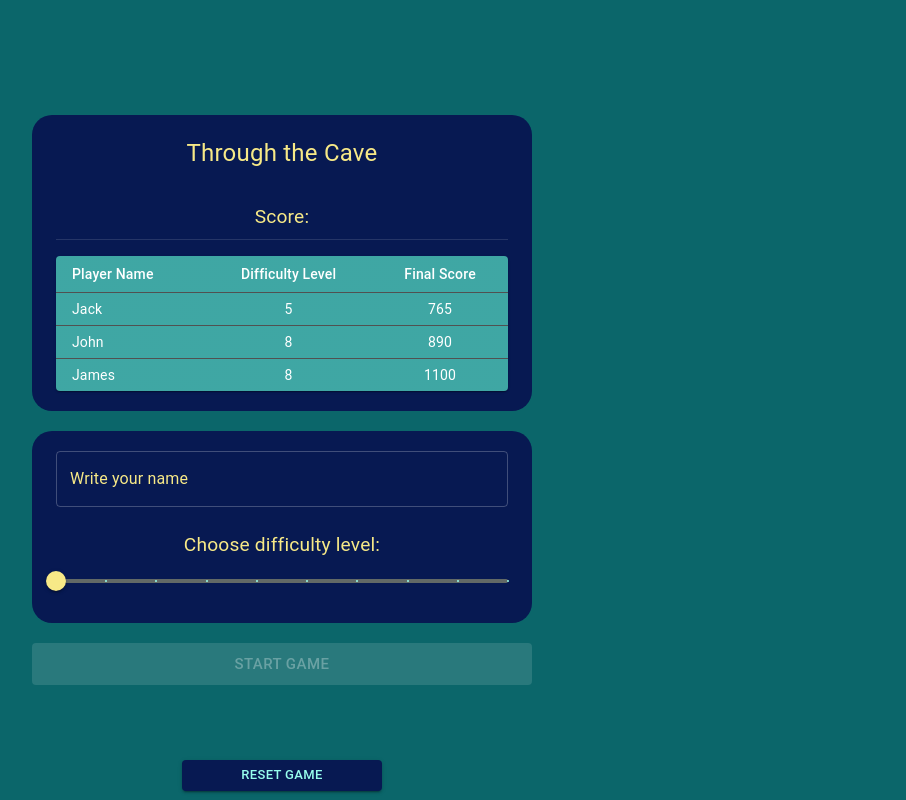
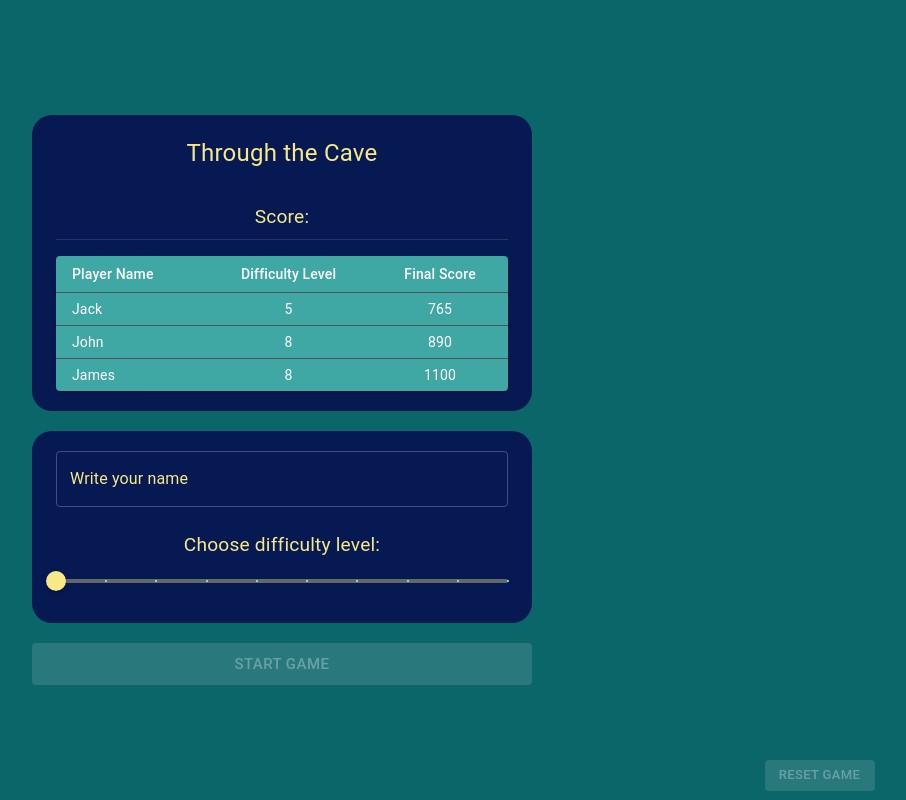
Before and after one commit to shaggy611/Fly-Drone-Game, a React (Vite) app: page / in a window 1280 px wide. Shown: the whole page, without its empty margins (358-1264 px from the left). Built offline with nearby package versions, Linux system fonts and the light colour scheme.

Commit message:
Fix reset button

```diff
--- a/src/App.tsx
+++ b/src/App.tsx
@@ -7,16 +7,17 @@ import Drone from './components/Drone'
 import styled from 'styled-components'
 import FailedGame from './components/FailedGame'
 import { LinearProgress, Typography } from '@mui/material'
+import { resetAllStore } from './store'
 
 function App() {
   const start = useBoundStore((state) => state.start)
-  const setStart = useBoundStore((state) => state.setStart)
-  const setId = useBoundStore((state) => state.setId)
+  const loading = useBoundStore((state) => state.loading)
   const gameFailed = useBoundStore((state) => state.gameFailed)
+  // const setStart = useBoundStore((state) => state.setStart)
+  // const setId = useBoundStore((state) => state.setId)
   // const gameSuccess = useBoundStore((state) => state.gameSuccess)
-  const setToken = useBoundStore((state) => state.setToken)
-  const setCaveCoords = useBoundStore((state) => state.setCaveCoords)
-  const loading = useBoundStore((state) => state.loading)
+  // const setToken = useBoundStore((state) => state.setToken)
+  // const setCaveCoords = useBoundStore((state) => state.setCaveCoords)
 
   return (
     <>
@@ -41,11 +42,9 @@ function App() {
       <StyledButton
         variant='contained'
         size='small'
+        disabled={!start || loading}
         onClick={() => {
-          setStart()
-          setId('')
-          setToken('')
-          setCaveCoords([])
+          resetAllStore()
         }}>
         RESET GAME
       </StyledButton>
@@ -60,11 +59,11 @@ const CaveWrapper = styled.div`
 `
 
 const StyledButton = styled(Button)`
-  max-width: 200px;
+  max-width: 110px;
   width: 100%;
   position: absolute !important;
   top: 95%;
-  left: 50%;
+  left: 92%;
   transform: translate(-50%, 0%);
 `
 
--- a/src/components/FailedGame.tsx
+++ b/src/components/FailedGame.tsx
@@ -1,6 +1,6 @@
 import { Button } from '@mui/material'
 import styled from 'styled-components'
-import { resetAllSlices } from '../store'
+import { resetAllStore } from '../store'
 import gameOverImage from '../assets/game_over.png'
 
 export default function FailedGame() {
@@ -18,7 +18,7 @@ export default function FailedGame() {
         size='small'
         sx={{ width: '50%' }}
         onClick={() => {
-          resetAllSlices()
+          resetAllStore()
           // setGameFailed()
           // setId('')
           // setToken('')
--- a/src/store/index.ts
+++ b/src/store/index.ts
@@ -12,7 +12,7 @@ import {
 
 export const sliceResetFns = new Set<() => void>()
 
-export const resetAllSlices = () => {
+export const resetAllStore = () => {
   sliceResetFns.forEach((resetFn) => {
     resetFn()
   })
```
Also changed, not shown: src/assets/drone-ico-1.png (added), src/assets/drone-ico-2.png (added).
